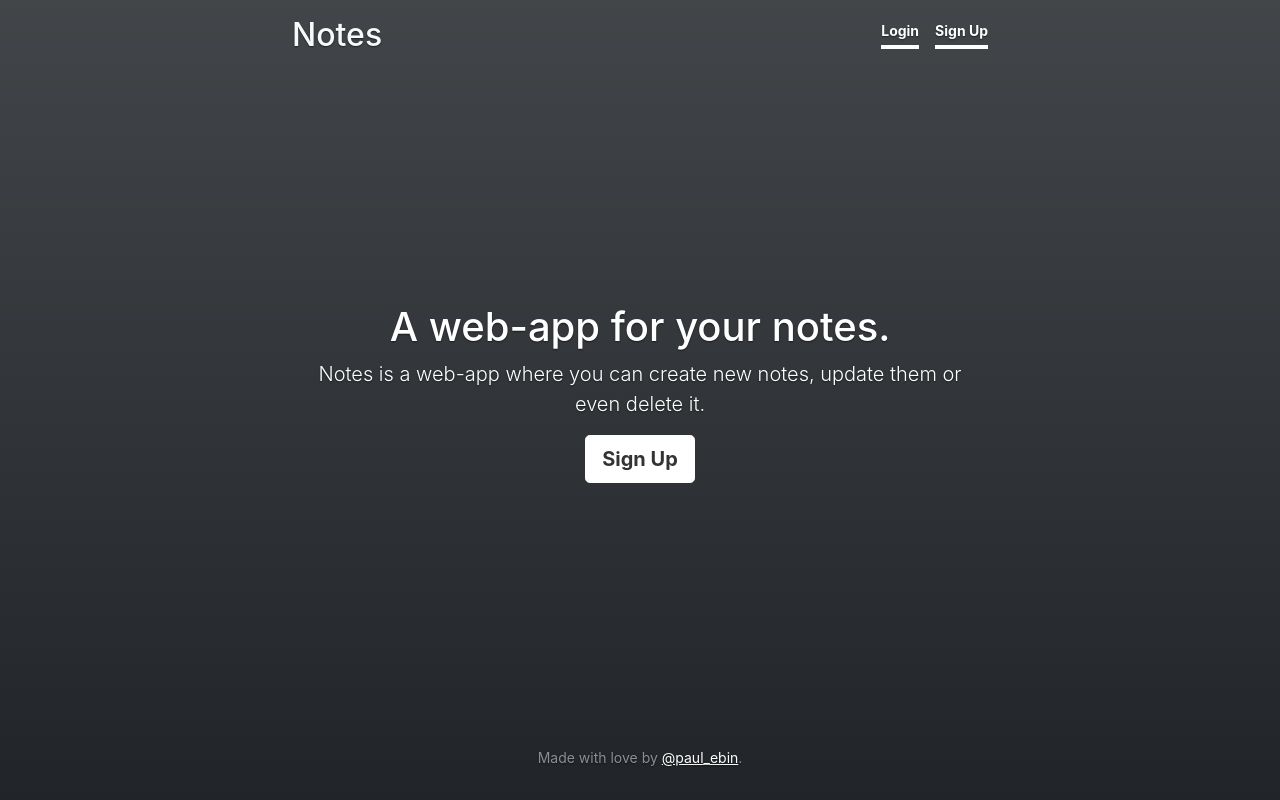
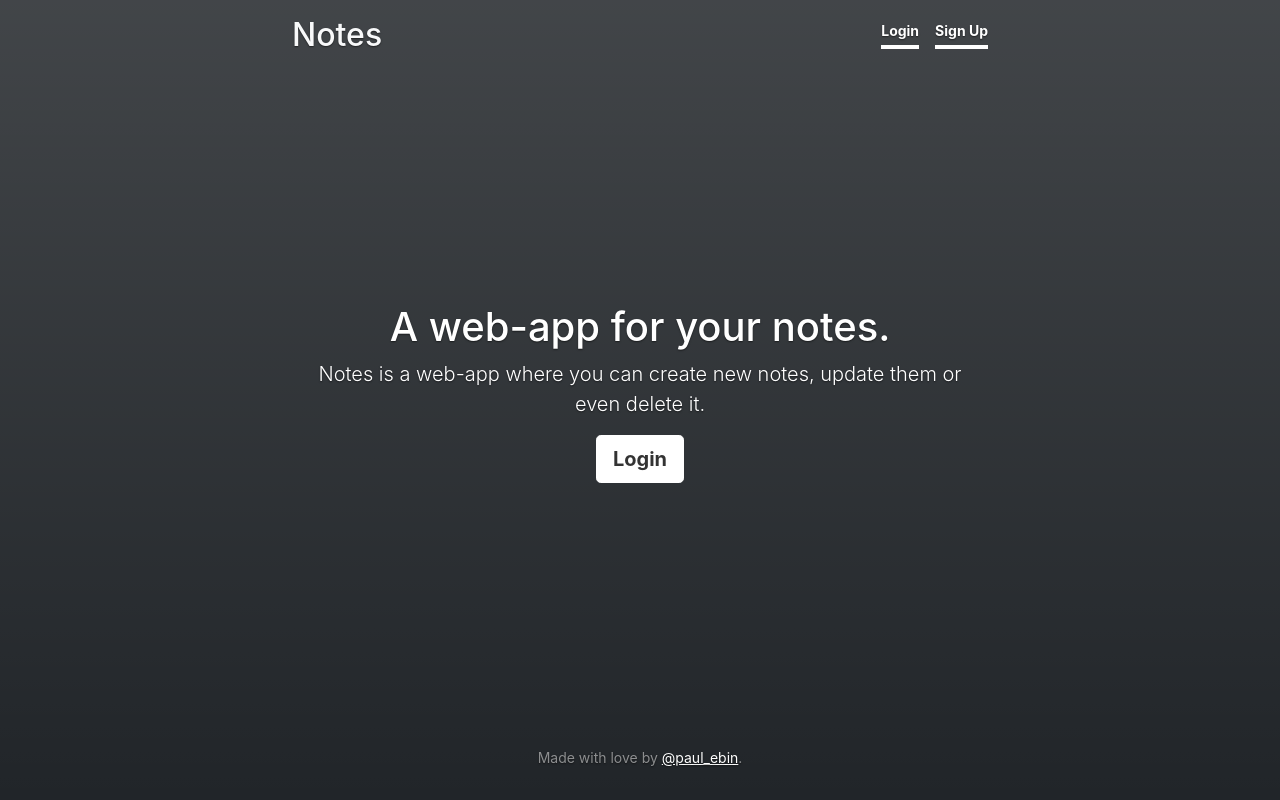
Before and after one commit to paul3bin/notes-web-app, a React (Create React App) app in the folder notes/: page / in a window 1280 px wide. Built offline with nearby package versions, Linux system fonts and the light colour scheme.

Commit message:
changes in landing page for sign up link

```diff
--- a/notes/src/contents/landing.js
+++ b/notes/src/contents/landing.js
@@ -18,10 +18,10 @@ export function Landing() {
         </p>
         <p class="lead">
           <Link
-            to="/signup"
+            to="/login"
             class="btn btn-lg btn-secondary fw-bold border-white bg-white"
           >
-            Sign Up
+            Login
           </Link>
         </p>
       </main>
```
